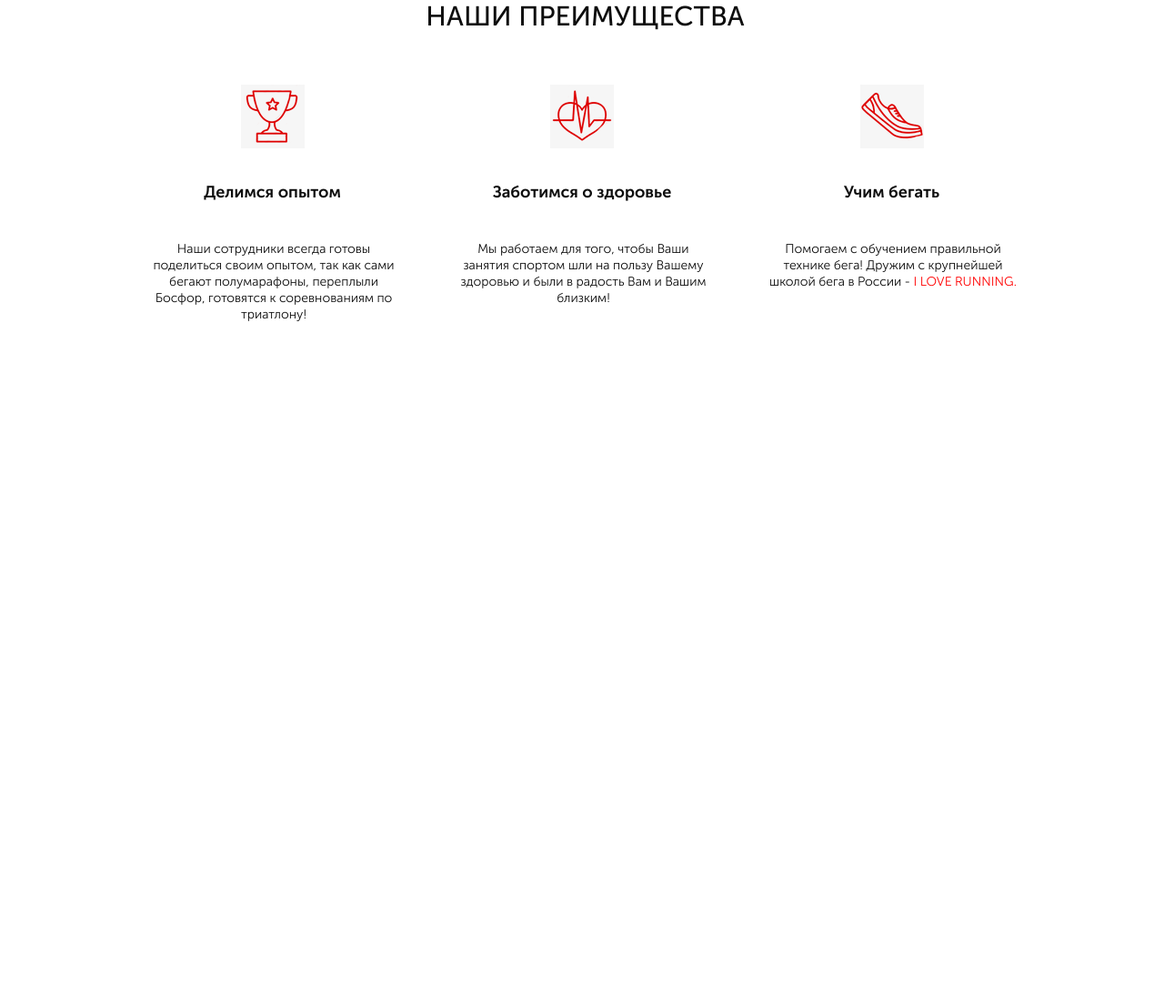
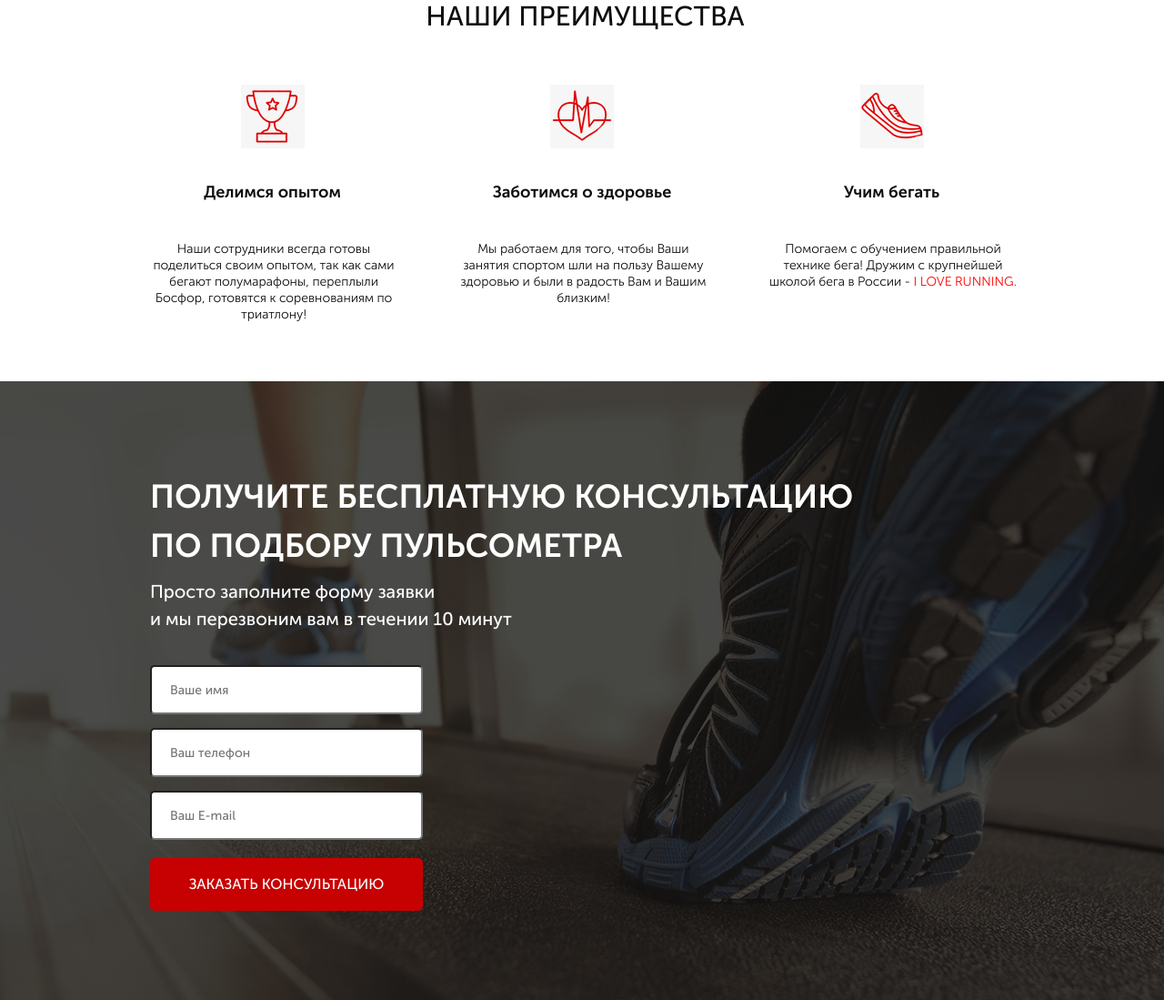
Before and after one commit to depst0r/Run_Smart, a website: page src/index.html in a window 1280 px wide. Shown: the part 738-1837 px from the top of the page at 91% size. Before the commit the page ends 1157 px from the top, so only its background shows below. Drawn offline with Linux system fonts and the light colour scheme.

Commit message:
consultation

```diff
--- a/src/index.html
+++ b/src/index.html
@@ -99,5 +99,23 @@
             </div>
         </div>
     </div>
+
+    <div class="consultation">
+        <div class="container">
+            <h2 class="title title_left">Получите бесплатную консультацию<br>
+                по подбору пульсометра </h2>
+        <div class="consultation__descr">
+            Просто заполните форму заявки<br>
+            и мы перезвоним вам в течении 10 минут
+        </div>
+        <form class="feed-form" action="#">
+            <input name="name" required type="text" placeholder="Ваше имя">
+            <input name="phone" required type="number" placeholder="Ваш телефон">
+            <input name="email" required type="email" placeholder="Ваш E-mail">
+
+            <button class="button button_submit">заказать кОНСУЛЬТАЦИЮ</button>
+        </form>
+    </div>
+</div>
 </body>
 </html>
--- a/src/sass/blocks/_buttons.scss
+++ b/src/sass/blocks/_buttons.scss
@@ -15,4 +15,10 @@
         font-weight: 500;
         font-size: 16px;
     }
+    &_submit {
+        width: 100%;
+        height: 58px;
+        font-size: 16px;
+        color: $color_white;
+    }
 }
--- /dev/null
+++ b/src/sass/blocks/_consultation.scss
@@ -0,0 +1,10 @@
+.consultation {
+    min-height: 680px;
+    padding: 100px 0 92px 0;
+    background: url('../../img/consultation.jpg') center (center/cover) no-repeat;
+    &__descr {
+        font-size: 20px;
+        font-weight: 500;
+        color: $color_white;
+    }
+}
--- /dev/null
+++ b/src/sass/blocks/_forms.scss
@@ -0,0 +1,19 @@
+.feed-form {
+    margin-top: 36px;
+    display: flex;
+    flex-direction: column;
+    width: 300px;
+    input {
+        height: 54px;
+        background-color: $color_white;
+        border-radius: 5px;
+        margin-bottom: 15px;
+        bottom: none;
+        padding: 0 20px;
+        font-size: 14px;
+        font-weight: 400;
+        &:nth-child(3) {
+            margin-bottom: 20px;
+        }
+    }
+}
--- /dev/null
+++ b/src/sass/blocks/_titles.scss
@@ -0,0 +1,12 @@
+.title {
+    color: $color_gray;
+    font-style: 30px;
+    font-weight: 700;
+    text-align: center;
+    text-transform: uppercase;
+    &_left {
+        color: $color_white;
+        font-size: 36px;
+        text-align: left;
+    }
+}
--- a/src/sass/style.scss
+++ b/src/sass/style.scss
@@ -6,6 +6,9 @@
 @import 'blocks/buttons';
 @import 'blocks/advantages';
 @import 'media/media';
+@import 'blocks/consultation';
+@import 'blocks/titles';
+@import 'blocks/forms';
 
 * {
     font-family: 'Museo Sans Cyrl', sans-serif;
```
Also changed, not shown: src/css/style.min.css, 1 other file.
